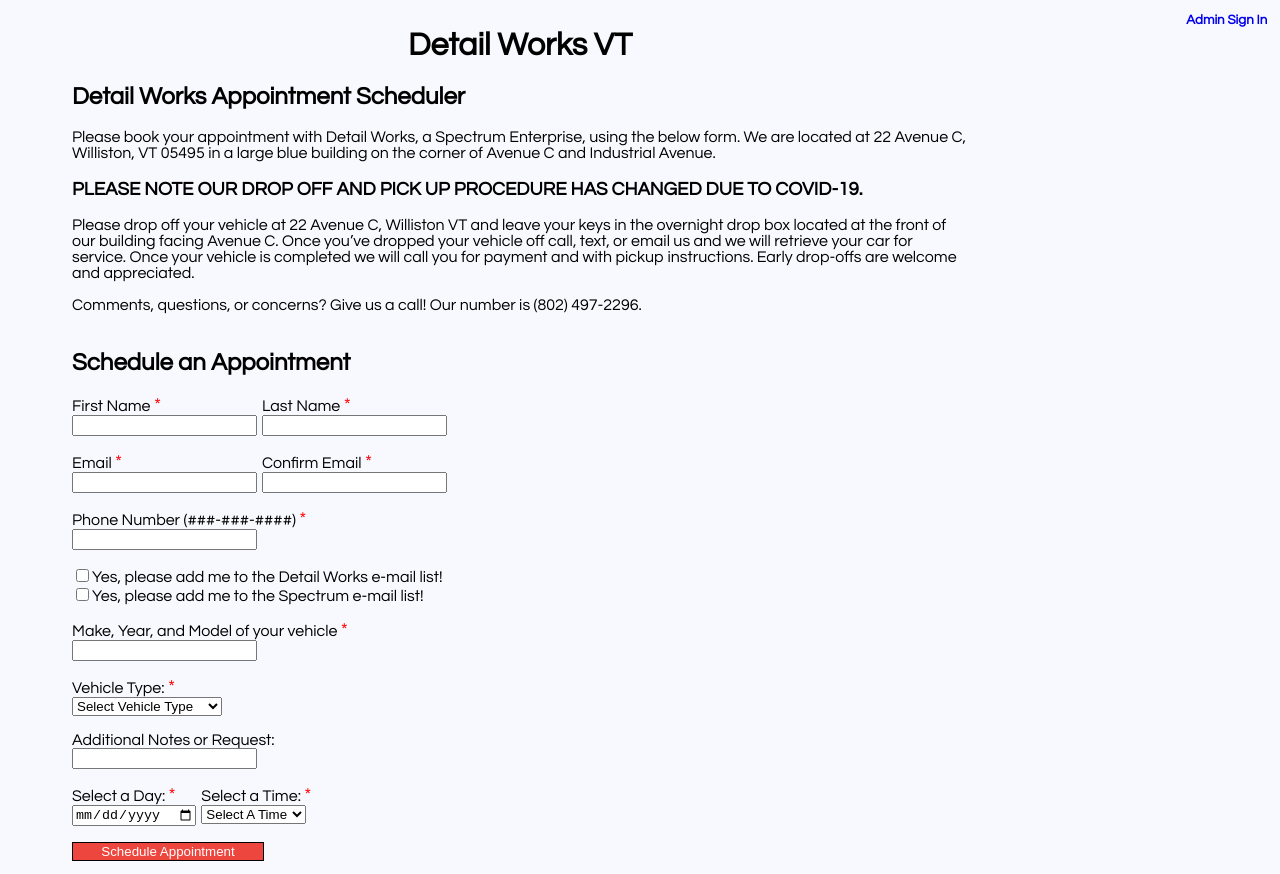
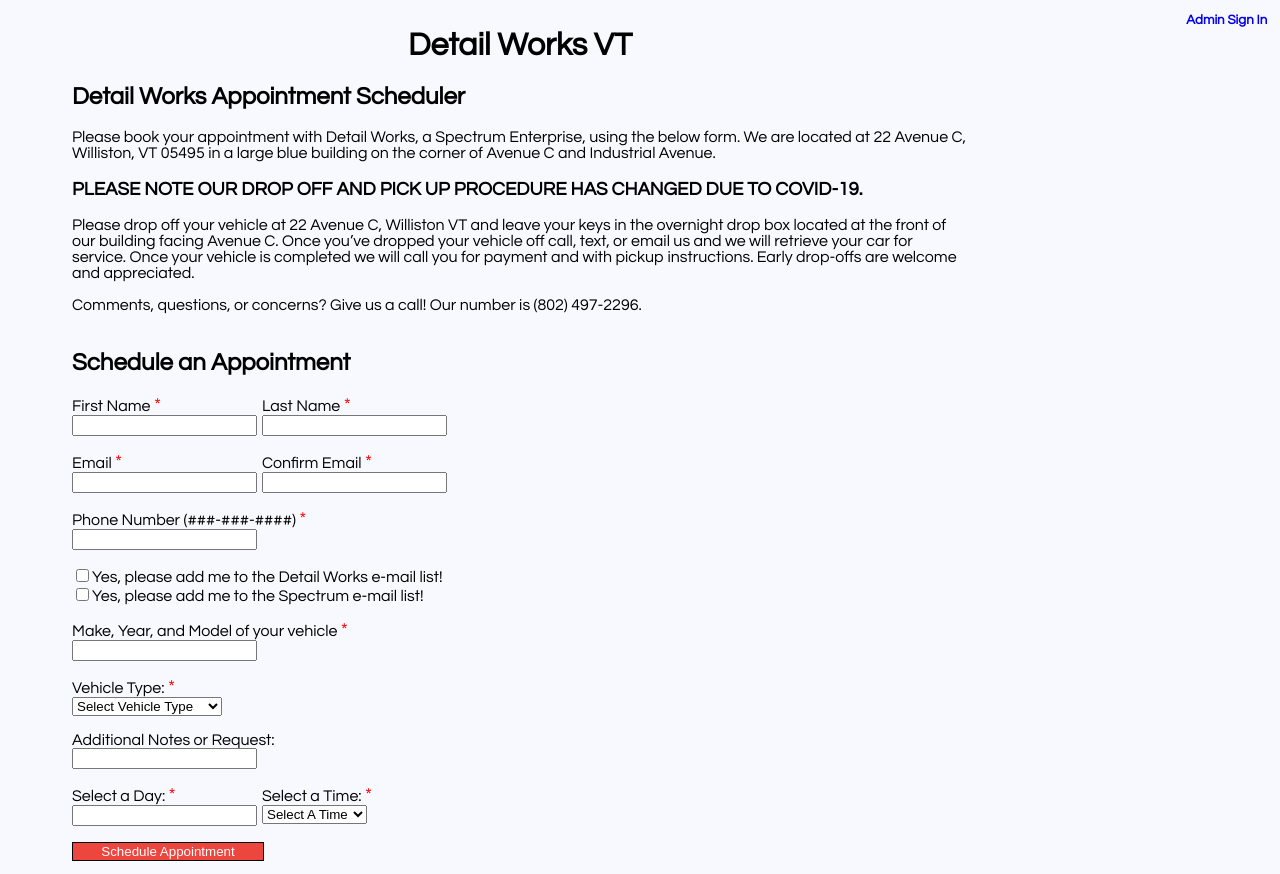
Before and after one commit to Msandres123/detail-works-vt-capstone, a React (Create React App) app in the folder client/: page / in a window 1280 px wide. Built offline with nearby package versions, Linux system fonts and the light colour scheme; no server answers.

Commit message:
no weekends

```diff
--- a/client/src/App.css
+++ b/client/src/App.css
@@ -205,7 +205,9 @@
 }
 
 #day {
-  margin-right: 5px
+  margin-right: 5px;
+  /* display: flex;
+  flex-direction: column; */
 }
 
 #email-form {
--- a/client/src/components/AppointmentPage.js
+++ b/client/src/components/AppointmentPage.js
@@ -27,6 +27,7 @@
     }
   });
 
+
   return (
     <div id="appointment-page-container">
        <div>
@@ -37,7 +38,6 @@
       <div id="appointment-container">
         <h4>Day: {appointmentMade.appointmentDate}</h4>
         <p>Time: {appointmentMade.timeOfApp}</p>
-        {/* <p>Customer: {appointmentMade.customerName}</p> */}
         <p>First Name: {appointmentMade.firstName}</p>
         <p>Last Name: {appointmentMade.lastName}</p>
         <p>Phone Number: {appointmentMade.phoneNumber}</p>
@@ -46,7 +46,7 @@
         <p>Signed up for Spectrum e-mail List: {appointmentMade.spectrumList}</p>
         <p>Vehicle Make, Year, Model: {appointmentMade.vehicleMake}</p>
         <p>Vehicle Type: {appointmentMade.vehicleType}</p>
-        <p>Services: {appointmentMade.service}</p>
+       { appointmentMade.service && <p>Services: {appointmentMade.service.join(", ")}</p>}
         <p>
           Appointment Made On:{moment(appointmentMade.dateAppMade).format("l")}
         </p>
--- a/client/src/components/AppointmentScheduler.js
+++ b/client/src/components/AppointmentScheduler.js
@@ -1,5 +1,7 @@
+//React components
 import React from "react";
-import DatePicker from "react-date-picker";
+import DatePicker from "react-datepicker";
+import "react-datepicker/dist/react-datepicker.css";
 import { useState, useEffect, useRef } from "react";
 //Service Pricing Components
 import CoupePrice from "./CoupePrice";
@@ -19,34 +21,14 @@
   const [appointmentsMade, setAppointmentsMade] = useState([]);
   const [scheduledNoon, setScheduledNoon] = useState(0);
   const [scheduledEight, setScheduledEight] = useState(0);
-  //const [blackedOut, setBlackedOut] = useState(false);
   const [email, setEmail] = useState("");
   const [matchEmail, setMatchEmail] = useState("");
 
   //Email list variables
-  const [subDTWL, setSubDTWL] = useState("No")
-  const [subSL, setSubSL] = useState("No")
+  const [subDTWL, setSubDTWL] = useState("No");
+  const [subSL, setSubSL] = useState("No");
 
-  //   const isWeekday = date => {
-  //     const day = getDay(date);
-  //     return day !== 0 && day !== 6;
-  //   }
-  //prevents user from scheduling appointment for a date in the past
-  var today = new Date();
-  var dd = today.getDate();
-  var mm = today.getMonth() + 1;
-  var yyyy = today.getFullYear();
-
-  if (dd < 10) {
-    dd = "0" + dd;
-  }
-
-  if (mm < 10) {
-    mm = "0" + mm;
-  }
-
-  today = yyyy + "-" + mm + "-" + dd;
-
+//Function to store perviously selected values
   function usePrevious(value) {
     const ref = useRef();
     useEffect(() => {
@@ -55,23 +37,21 @@
     return ref.current;
   }
 
-  //   function noWeekends(dateString) {
-  //       console.log("I'm Hit Ked")
-  //     const day = (new Date(dateString)).getDay();
-  //     if (day === 0 || day === 6 ) {
-  //       setBlackedOut(true);
-  //     }
-  //     setBlackedOut(false);
-  //   }
 
-  function dateChangeHandle(evt) {
-    setDateOfApp(evt.target.value);
+//Function that filters out and disables weekends
+  const isWeekday = date => {
+    const day = date.getDay();
+    return day !== 0 && day !== 6;
+  }
+
+//Handles the selection of different dates
+  function dateChangeHandle(date) {
+    setDateOfApp(date);
     setTime("");
     setUnavailableEight(false);
     setUnavailableNoon(false);
-    // noWeekends()
   }
-
+//Handles the selection of different vehicle types
   function vehicleChangeHandle(evt) {
     setVehicleType(evt.target.value);
     setPrice(0);
@@ -84,27 +64,27 @@
   function emailMatchChangeHandle(evt) {
     setMatchEmail(evt.target.value);
   }
-
-  function handleDWClick(){
+//Handles the checkbox click for detail works email list
+  function handleDWClick() {
     if (subDTWL !== "Yes") {
-    setSubDTWL("Yes")
+      setSubDTWL("Yes");
     } else {
-      setSubDTWL("No")
+      setSubDTWL("No");
     }
   }
-
-  function handleSpecClick(){
+//Handles the checkbox click for Spectrum email list
+  function handleSpecClick() {
     if (subSL !== "Yes") {
-    setSubSL("Yes")
+      setSubSL("Yes");
     } else {
-      setSubSL("No")
+      setSubSL("No");
     }
   }
 
   function alertOnSubmit() {
     alert("Your appointment has been successfully booked");
   }
-
+//Queries the database
   useEffect(() => {
     if (dateOfApp !== previousDate) {
       fetch(`/api/`)
@@ -115,21 +95,23 @@
     }
     blackOut();
   });
-
+//puts results queried from DB into an array
   let appointmentArr = [];
   appointmentsMade &&
     appointmentsMade.forEach((appointment) => {
       appointmentArr.push(appointment);
     });
-
+//Prevents overbooking and limits 4 appointments to each time slot for any given day
   function blackOut() {
     let scheduleArrEight = [];
     let scheduleArrNoon = [];
     setScheduledEight(0);
     setScheduledNoon(0);
+    //iterates through each appointment in database
     appointmentArr.forEach((appointment) => {
+      //Finds appointments in DB for date user selects
       if (
-        appointment.appointmentDate === dateOfApp &&
+        appointment.appointmentDate === dateOfApp.toString() &&
         appointment.timeOfApp === "8:00am"
       ) {
         scheduleArrEight.push(appointment);
@@ -140,7 +122,7 @@
         }
       }
       if (
-        appointment.appointmentDate === dateOfApp &&
+        appointment.appointmentDate === dateOfApp.toString() &&
         appointment.timeOfApp === "12:00pm"
       ) {
         scheduleArrNoon.push(appointment);
@@ -154,9 +136,6 @@
     });
   }
 
-  console.log(subDTWL)
-  console.log(subSL)
-
   return (
     <div id="appointment-scheduler-container">
       <h2 id="schedule-header">Schedule an Appointment</h2>
@@ -168,12 +147,12 @@
       >
         <container id="form-name">
           <span className="first-name">
-            First Name <span class="asterisk">*</span>
+            First Name <span className="asterisk">*</span>
             <br />
             <input type="text" name="firstName" required />
           </span>
           <span>
-            Last Name <span class="asterisk">*</span>
+            Last Name <span className="asterisk">*</span>
             <br />
             <input type="text" name="lastName" required />
           </span>
@@ -182,7 +161,7 @@
         <br />
         <container id="email-form">
           <span id="email">
-            Email <span class="asterisk">*</span>
+            Email <span className="asterisk">*</span>
             <br />
             <input
               type="email"
@@ -193,7 +172,7 @@
           </span>
           <br />
           <span>
-            Confirm Email <span class="asterisk">*</span>
+            Confirm Email <span className="asterisk">*</span>
             <br />
             <input
               type="email"
@@ -206,7 +185,7 @@
         {email !== matchEmail && <div id="email-match">Emails Must Match</div>}
         <br />
         <label>
-          Phone Number (###-###-####) <span class="asterisk">*</span>
+          Phone Number (###-###-####) <span className="asterisk">*</span>
           <br />{" "}
           <input
             type="tel"
@@ -221,20 +200,21 @@
           Yes, please add me to the Detail Works e-mail list!
         </label>
         <label>
-          <input type="checkbox"  onClick={handleSpecClick} />
+          <input type="checkbox" onClick={handleSpecClick} />
           Yes, please add me to the Spectrum e-mail list!
         </label>
         <input type="hidden" name="spectrumList" value={subSL} />
-        <input type="hidden" name="detailWorksList" value={subDTWL}/>
+        <input type="hidden" name="detailWorksList" value={subDTWL} />
         <br />
         <label>
-          Make, Year, and Model of your vehicle <span class="asterisk">*</span>
+          Make, Year, and Model of your vehicle{" "}
+          <span className="asterisk">*</span>
           <br />
           <input type="text" name="vehicleMake" required />
         </label>
         <br />
         <label>
-          Vehicle Type: <span class="asterisk">*</span>
+          Vehicle Type: <span className="asterisk">*</span>
           <br />
           <select name="vehicleType" onChange={vehicleChangeHandle}>
             <option value="select vehicle type">Select Vehicle Type</option>
@@ -259,21 +239,30 @@
         </label>
         <br />
         <container id="date-time">
-          <span id="day">
-            Select a Day: <span class="asterisk">*</span>
-            <br />
-            <input
+          <div id="day">
+            Select a Day: <span className="asterisk">*</span>
+            {/* <input
               id="calender"
               type="date"
               name="appointmentDate"
               min={today}
               onChange={(evt) => dateChangeHandle(evt)}
               required
-            />
-          </span>
+            /> */}
+          <br/>
+          <DatePicker
+            value={dateOfApp}
+            minDate={new Date()}
+            selected={dateOfApp}
+            filterDate={isWeekday}
+            onChange={(date) => dateChangeHandle(date)}
+          />
+          </div>
+          <input type="hidden" name="appointmentDate" value={dateOfApp} />
+
           <br />
           <span>
-            Select a Time: <span class="asterisk">*</span>
+            Select a Time: <span className="asterisk">*</span>
             <br />
             <select
               name="timeOfApp"
@@ -305,7 +294,7 @@
         {price > 0 && <h4>Your total is ${price}</h4>}
         <input type="hidden" name="price" value={price} />
         <input
-          class="submit"
+          className="submit"
           type="submit"
           value="Schedule Appointment"
           style={{ width: "15vw" }}
--- a/client/src/components/UpdateAppointment.js
+++ b/client/src/components/UpdateAppointment.js
@@ -4,8 +4,8 @@
 import HatchbackPrice from "./HatchbackPrice";
 import SuvPrice from "./SuvPrice";
 
+
 export default function UpdateAppointment(props) {
-  // const [updateCustomerName, setUpdateCustomerName] = useState(props.appointmentMade.customerName)
   const [updateFirstName, setUpdateFirstName] = useState(
     props.appointmentMade.firstName
   );
--- a/package.json
+++ b/package.json
@@ -24,7 +24,6 @@
     "node": "^15.10.0",
     "node-cron": "^3.0.0",
     "nodemailer": "^6.5.0",
-    "react-datepicker": "^3.7.0",
     "request": "^2.88.2"
   },
   "scripts": {
```
Also changed, not shown: client/src/components/AdminPage.js (+7 -2 lines), 1 other file (tests, documents, lock files or other folders).
